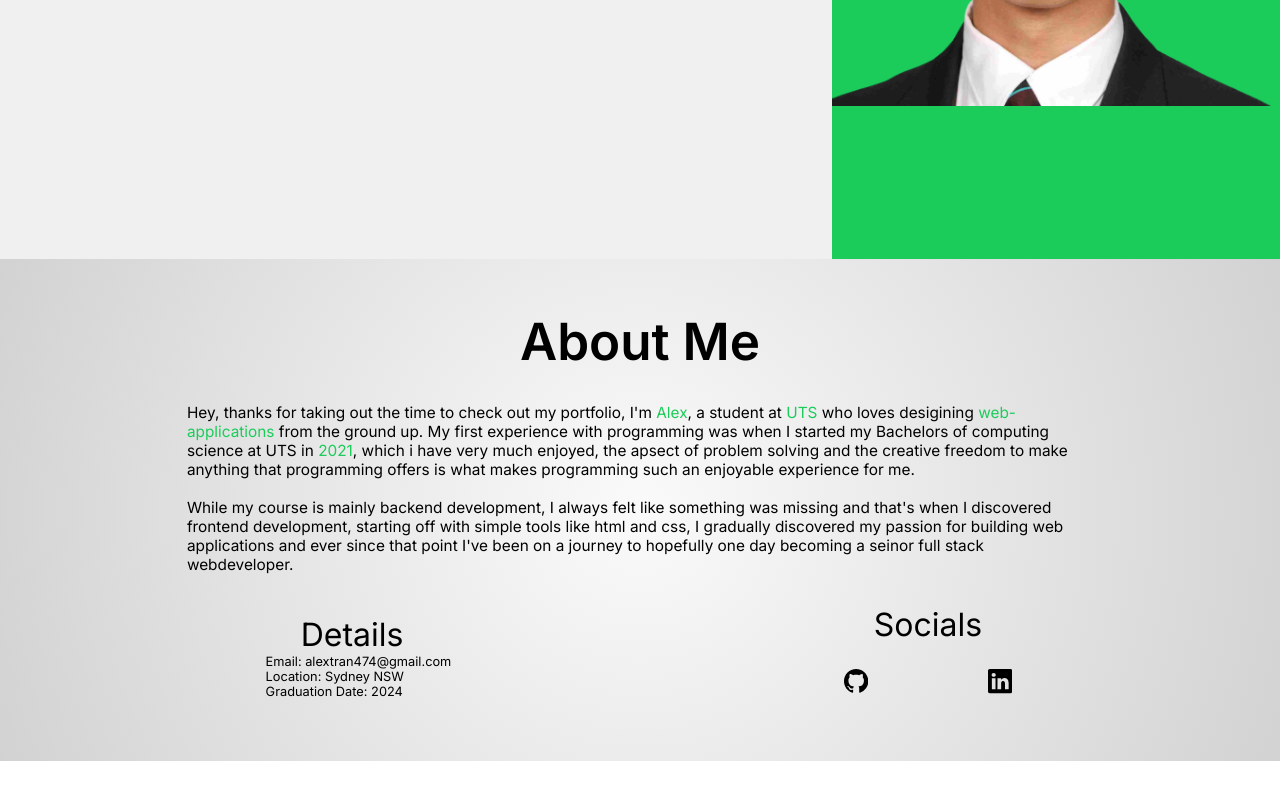
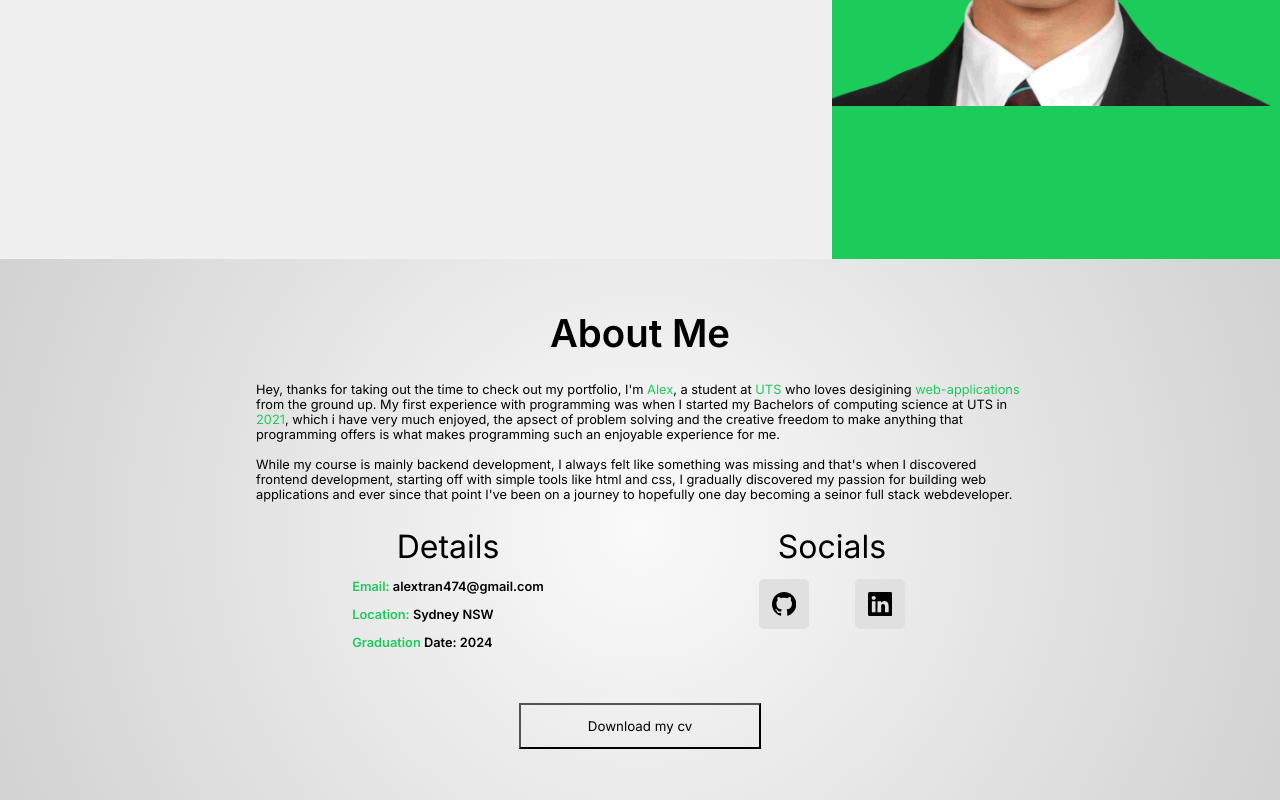
Before and after one commit to alexalextran/Portfolio-Website-5.0, a Next.js app: page / in a window 1280 px wide. Shown: the part 541-1341 px from the top of the page. Before the commit the page ends 1302 px from the top, so only its background shows below. Built offline with nearby package versions, Linux system fonts and the light colour scheme.

Commit message:
about me css changes and buttons

```diff
--- a/components/AboutMe.jsx
+++ b/components/AboutMe.jsx
@@ -16,9 +16,9 @@ const AboutMe = () => {
                 <div className={styles.aboutmeDI__left}>
                     <h4>Details</h4>
                     <ul className={styles.aboutmeDI__details}>
-                        <li>Email: alextran474@gmail.com</li>
-                        <li>Location: Sydney NSW</li>
-                        <li>Graduation Date: 2024</li>
+                        <li><span>Email:</span> alextran474@gmail.com</li>
+                        <li><span>Location:</span> Sydney NSW</li>
+                        <li><span>Graduation</span> Date: 2024</li>
                         </ul>
 
                 </div>
@@ -28,15 +28,19 @@ const AboutMe = () => {
                 <div className={styles.rightdiv}>
 
 
-                <div className={styles.rightIcon}>
+                <div className={styles.rightIcon +" "+ styles.github}>
                     <BsGithub/>
                 </div>
-                <div className={styles.rightIcon}>
+                <div className={styles.rightIcon +" "+ styles.linkedin}>
                     <BsLinkedin/>
                 </div>
+
                 </div>
                 </div>
+
+
             </div>
+            <button className={styles.button}><div className={styles.buttonanimation}></div>Download my cv</button>
         </section>
     );
 }
--- a/styles/Sass/AboutMe.module.css
+++ b/styles/Sass/AboutMe.module.css
@@ -6,7 +6,7 @@
   height: fit-content;
   font-size: 1vw;
   background: radial-gradient(circle, #fafafa 0, #d2d2d2 100%);
-  padding: 4em 5em;
+  padding: 4em 20em;
   display: flex;
   justify-content: center;
   align-items: center;
@@ -15,39 +15,35 @@
 .section h1 {
   margin: auto 0;
   text-align: center;
-  font-size: 4em;
+  font-size: 3em;
 }
 .section p {
   margin: 2em 0;
-  font-size: 1.2em;
-  padding: 0 8em;
+  font-size: 1em;
 }
 .section .aboutmeDI {
+  width: 100%;
+  display: flex;
+  justify-content: center;
+  align-items: start;
+  flex-direction: row;
+}
+.section .aboutmeDI div {
+  width: 50%;
+  height: 100%;
   display: flex;
   justify-content: center;
   align-items: center;
-  flex-direction: row;
-  width: 100%;
-}
-.section .aboutmeDI div {
-  width: 50%;
+  flex-direction: column;
 }
 .section .aboutmeDI div h4 {
   text-align: center;
   font-size: 2.5em;
   font-weight: 400;
 }
-.section .aboutmeDI .aboutmeDI__left {
-  text-align: left;
-}
 .section .aboutmeDI .aboutmeDI__left li {
-  padding-left: 35%;
-}
-.section .aboutmeDI .aboutmeDI__right {
-  display: flex;
-  justify-content: center;
-  align-items: center;
-  flex-direction: column;
+  margin: 1em 0;
+  font-weight: 700;
 }
 .section .aboutmeDI .aboutmeDI__right .rightdiv {
   display: flex;
@@ -64,14 +60,43 @@
   height: -moz-fit-content;
   height: fit-content;
   padding: 1em;
-  transition: box-shadow 400ms;
+  transition: box-shadow 400ms, color 400ms;
+  background: #e0e0e0;
+  border-radius: 0.4em;
 }
 .section .aboutmeDI .aboutmeDI__right .rightIcon:hover {
   cursor: pointer;
-  border-radius: 0.4em;
   background: #e0e0e0;
   box-shadow: 1em 1em 2em #bebebe, -1em -1em 2em #ffffff;
 }
 .section .aboutmeDI .aboutmeDI__right .rightIcon * {
   font-size: 1.9em;
 }
+.section .aboutmeDI .aboutmeDI__right .github:hover {
+  color: white;
+}
+.section .aboutmeDI .aboutmeDI__right .linkedin:hover {
+  color: rgb(0, 119, 181);
+}
+.section .button {
+  padding: 1em 5em;
+  margin-top: 3em;
+  position: relative;
+  z-index: 1;
+  background-color: transparent;
+}
+.section .buttonanimation {
+  background-color: rgb(28, 204, 91);
+  position: absolute;
+  position: absolute;
+  top: 0;
+  right: 0;
+  left: 0;
+  bottom: 0;
+  z-index: -1;
+  right: 100%;
+  transition: right 400ms;
+}
+.section .button:hover > .buttonanimation {
+  right: 0;
+}
--- a/styles/Sass/AboutMe.module.scss
+++ b/styles/Sass/AboutMe.module.scss
@@ -7,25 +7,27 @@
    height: fit-content;
     font-size: 1vw;
     background: radial-gradient(circle,#fafafa 0,#d2d2d2 100%);
-    padding: 4em 5em;
+    padding: 4em 20em;
     @include flexCenter(column);
 
     h1{
         margin: auto 0;
         text-align: center;
-        font-size: 4em;
+        font-size: 3em;
     }
     p{
         margin: 2em 0;
-        font-size: 1.2em;
-        padding: 0 8em;
+        font-size: 1em;
     }
 
     .aboutmeDI{
-        @include flexCenter(row);
         width: 100%;
+        @include flexCustom(center, start, row);
         div{
             width: 50%;
+            height: 100%;
+            @include flexCustom(center, center, column);
+
             h4{
                 text-align: center;
                 font-size: 2.5em;
@@ -36,14 +38,15 @@
 
 
         .aboutmeDI__left{
-            text-align: left;
-             li{
-            padding-left: 35%;
-          }
+           li{
+            margin: 1em 0;
+            font-weight: 700;
+           }
         }
 
+
           .aboutmeDI__right{
-            @include flexCenter(column);
+
             .rightdiv{
                 @include flexCustom(space-around, center, row);
             }
@@ -52,20 +55,44 @@
                 width: fit-content;
                 height: fit-content;
                 padding: 1em;
-                transition: box-shadow 400ms;
+                transition: box-shadow 400ms, color 400ms;
+                background: #e0e0e0;
+                border-radius: 0.4em;
+                &:hover{
+                cursor: pointer;
+                background: #e0e0e0;
+                box-shadow:  1em 1em 2em #bebebe,-1em -1em 2em #ffffff;
+                }
 
-                &:hover{
-                    cursor: pointer;
-            border-radius: 0.4em;
-            background: #e0e0e0;
-            box-shadow:  1em 1em 2em #bebebe,
-            -1em -1em 2em #ffffff;
-                }
                 *{
                     font-size: 1.9em;
                 }
             }
+            .github:hover{
+                color: white;
+            }
+            .linkedin:hover{
+                color: rgb(0,119,181);
+            }
           }
     }
 
+    .button{
+        padding: 1em 5em;
+        margin-top: 3em;
+        position: relative;
+        z-index: 1;
+        background-color: transparent;
+    }
+    .buttonanimation{
+        background-color: $green;
+        position: absolute;
+        @include absolutefill;
+        z-index: -1;
+        right: 100%;
+        transition: right 400ms;
+    }
+    .button:hover > .buttonanimation{
+        right: 0;
+    }
 }
```
